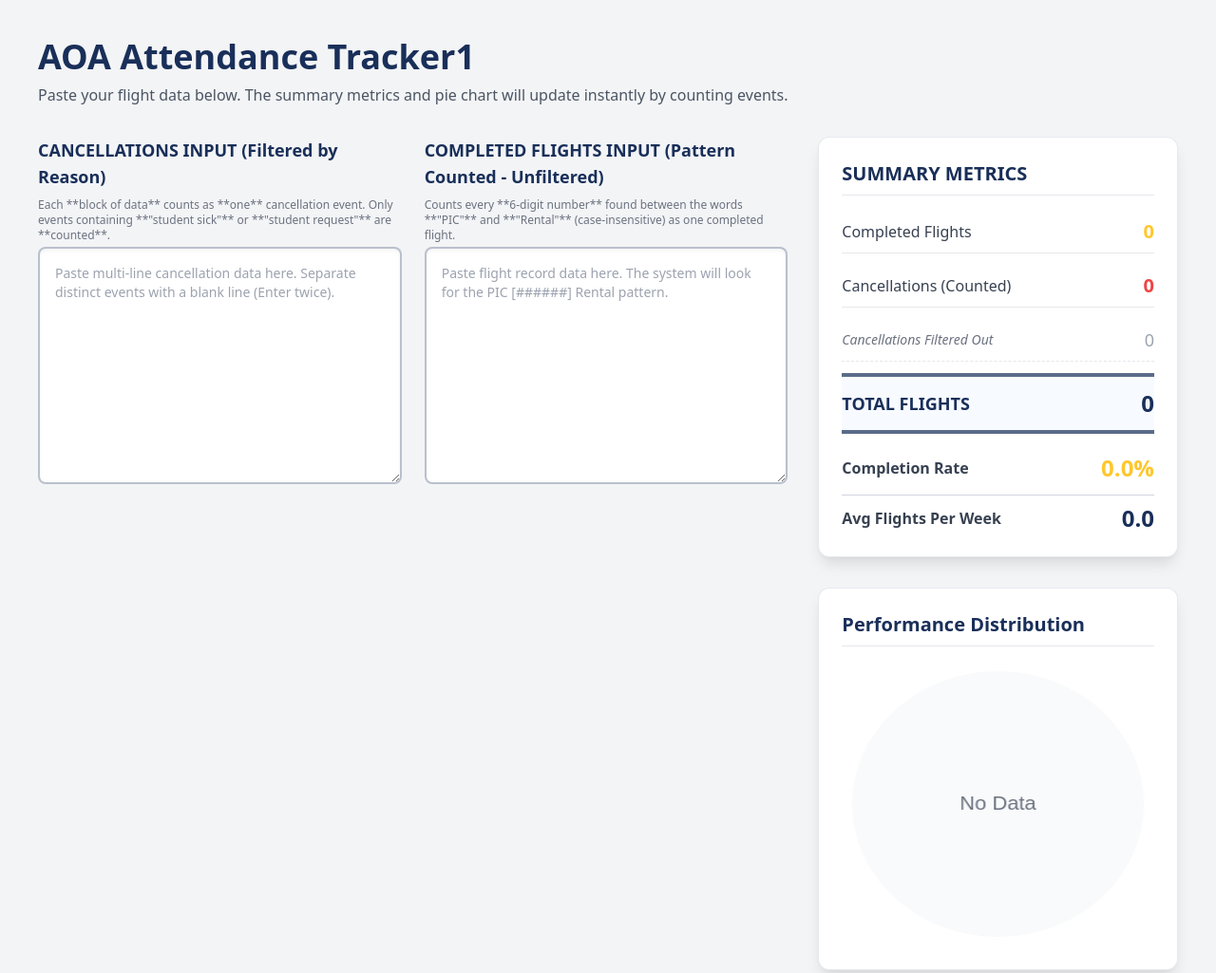
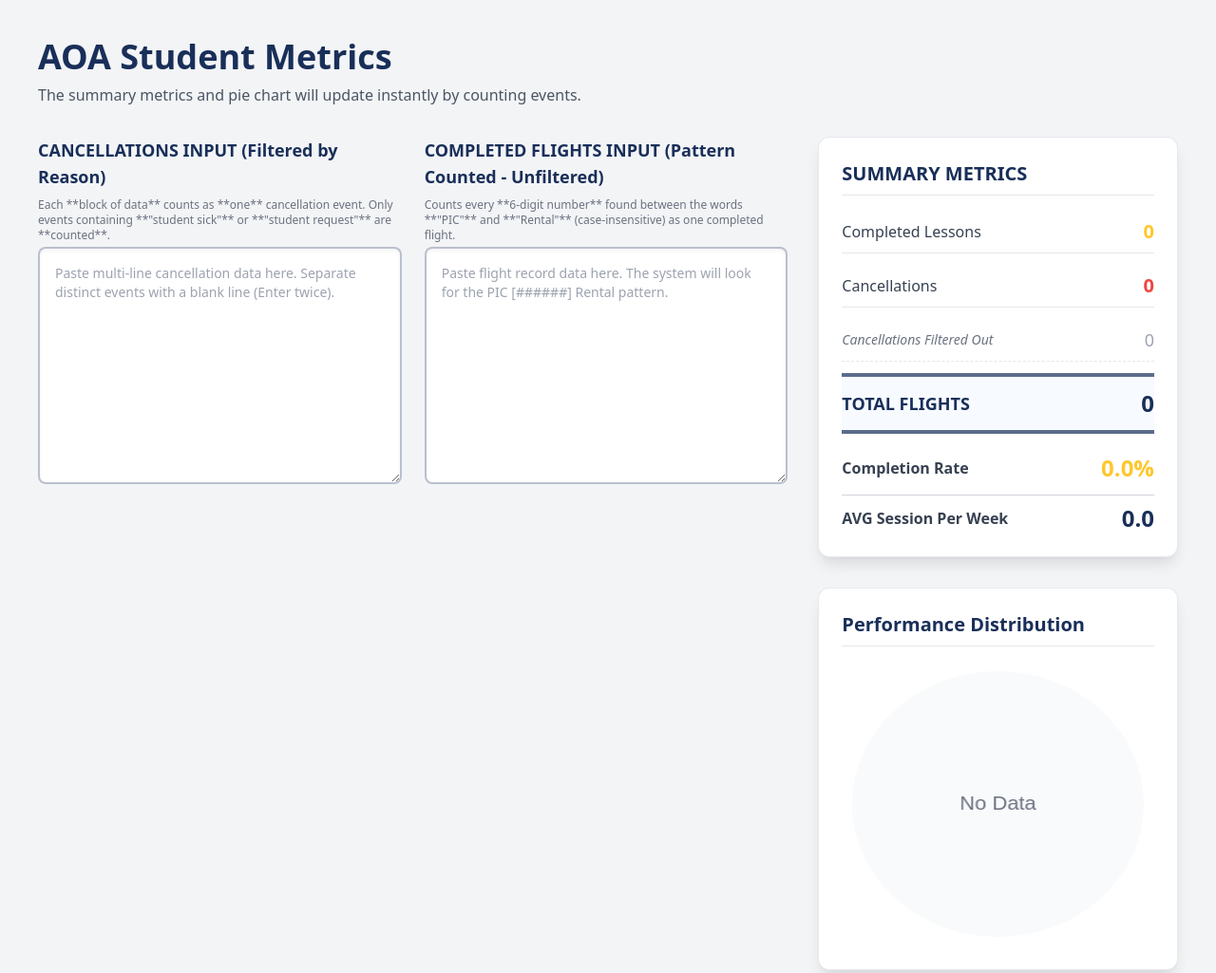
Before and after one commit to eddie474/AOA_Attendance_Calculator, a plain HTML site: page index.html in a window 1280 px wide. Shown: the top 1025 px of the page at 95% size. Drawn offline with nearby package versions, Linux system fonts and the light colour scheme.

Commit message:
Update index.html

```diff
--- a/index.html
+++ b/index.html
@@ -40,8 +40,8 @@
 <body class="bg-gray-100 p-4 sm:p-10 font-sans">
 
     <div class="max-w-7xl mx-auto">
-        <h1 class="text-3xl sm:text-4xl font-extrabold text-primary mb-2">AOA Attendance Tracker1</h1>
-        <p class="text-gray-600 mb-8">Paste your flight data below. The summary metrics and pie chart will update instantly by counting events.</p>
+        <h1 class="text-3xl sm:text-4xl font-extrabold text-primary mb-2">AOA Student Metrics</h1>
+        <p class="text-gray-600 mb-8">The summary metrics and pie chart will update instantly by counting events.</p>
 
         <!-- Main Grid Layout -->
         <div class="grid grid-cols-1 md:grid-cols-2 lg:grid-cols-3 gap-8">
@@ -75,13 +75,13 @@
                     <div class="space-y-3">
                         <!-- Completed Flights -->
                         <div class="flex justify-between items-center py-2 border-b">
-                            <span class="text-gray-700">Completed Flights</span>
+                            <span class="text-gray-700">Completed Lessons</span>
                             <span id="completedCount" class="font-bold text-gold text-xl">0</span>
                         </div>
 
                         <!-- Cancellations (INCLUDED COUNT) -->
                         <div class="flex justify-between items-center py-2 border-b">
-                            <span class="text-gray-700">Cancellations (Counted)</span>
+                            <span class="text-gray-700">Cancellations</span>
                             <span id="cancellationCount" class="font-bold text-red-500 text-xl">0</span>
                         </div>
 
@@ -105,7 +105,7 @@
 
                         <!-- NEW: Average Flights Per Week -->
                         <div class="flex justify-between items-center pt-2 border-t border-primary/20 mt-4">
-                            <span class="text-gray-700 font-semibold">Avg Flights Per Week</span>
+                            <span class="text-gray-700 font-semibold">AVG Session Per Week</span>
                             <span id="weeklyAverage" class="font-extrabold text-primary text-2xl">0.0</span>
                         </div>
 
```
